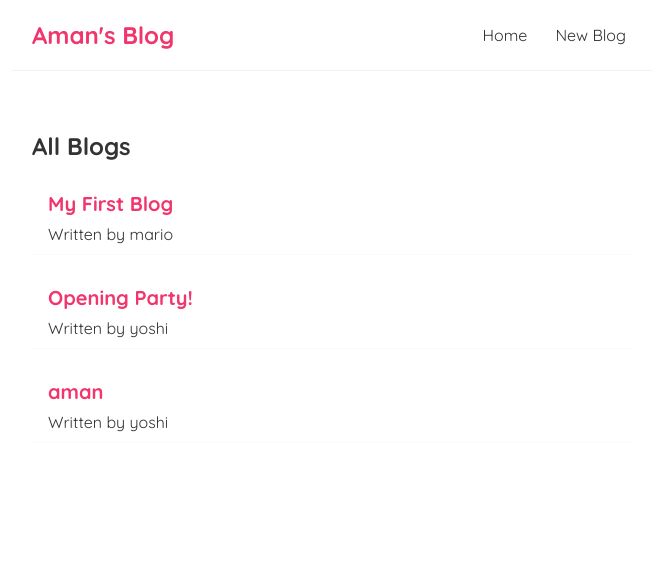
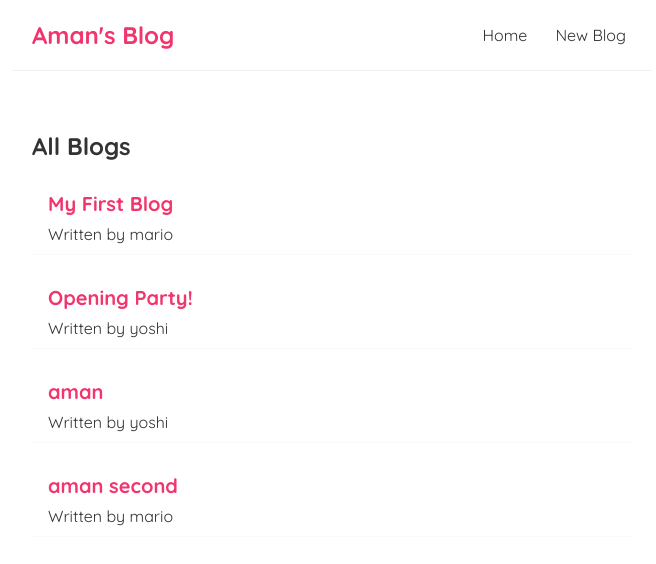
Before and after one commit to amanRecreates/react_blog, a React (Create React App) app: page / in a window 1280 px wide. Shown: the top 564 px of the page, without its empty margins (308-964 px from the left). Built offline with nearby package versions, Linux system fonts and the light colour scheme; data requests are answered from the project's data file.

Commit message:
added loading state in button while POST request

```diff
--- a/data/db.json
+++ b/data/db.json
@@ -17,6 +17,12 @@
       "body": "aman",
       "author": "yoshi",
       "id": 3
+    },
+    {
+      "title": "aman second",
+      "body": "aman hehehe",
+      "author": "mario",
+      "id": 4
     }
   ]
 }
--- a/src/Create.js
+++ b/src/Create.js
@@ -5,12 +5,14 @@ const Create = () => {
     const [title, setTitle] = useState('')
     const [body, setBody] = useState('')
     const [author, setAuthor] = useState('yoshi')
-    const [loading, setLoading] = useState('false')
+    const [loading, setLoading] = useState(false)
 
 
     const handleSubmit = (e) => {
         e.preventDefault()
         const blog = { title, body, author }
+
+        setLoading(true)
 
         fetch('http://localhost:8000/blogs', {
             method: 'POST',
@@ -18,6 +20,7 @@ const Create = () => {
             body: JSON.stringify(blog)
         }).then(() => {
             console.log('new blog added')
+            setLoading(false)
         })
     }
 
@@ -47,7 +50,8 @@ const Create = () => {
                     <option value="mario">mario</option>
                     <option value="yoshi">yoshi</option>
                 </select>
-                <button>Add Blog</button>
+                { loading && <button disabled>Adding Blog...</button> }
+                { !loading && <button>Add Blog</button> }
             </form>
         </div>
     );
```
